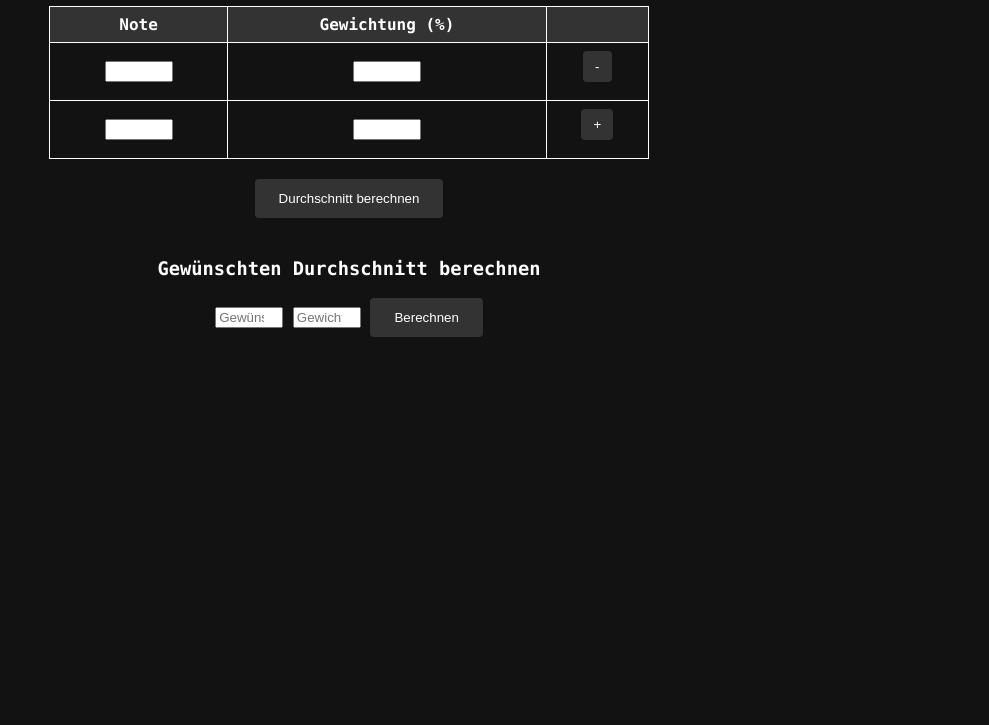
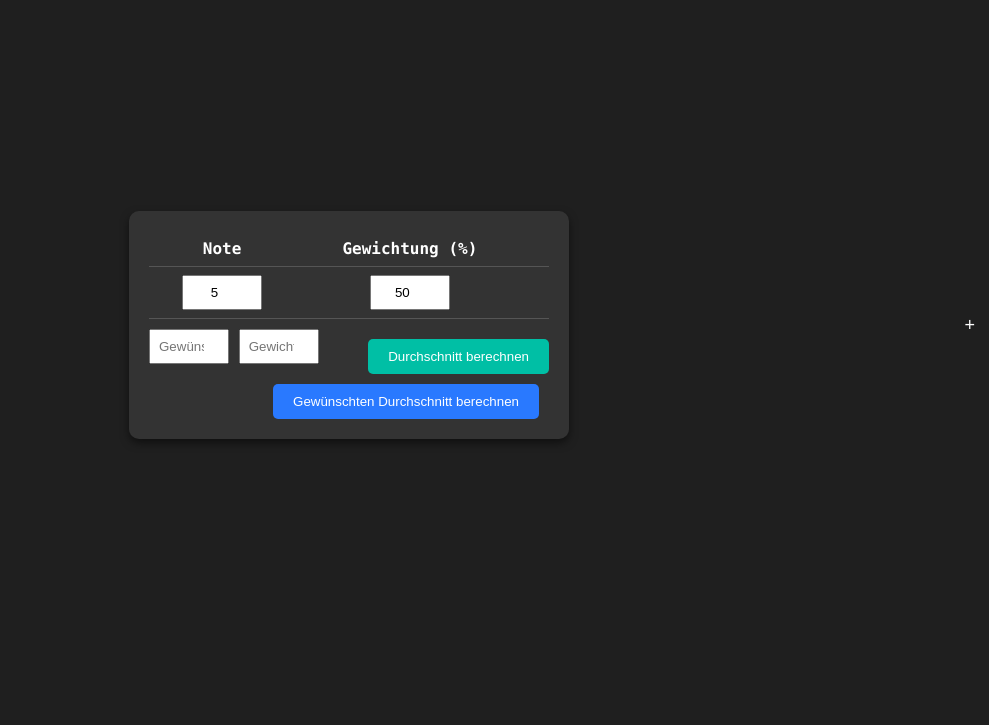
Before and after one commit to zkinorama/kinorama.dev, a plain HTML site: page index.html in a window 1280 px wide. Shown: the part 75-800 px from the top of the page, without its empty margins (291-1280 px from the left). Drawn offline with Linux system fonts and the light colour scheme.

Commit message:
Update index.html

```diff
--- a/index.html
+++ b/index.html
@@ -6,68 +6,90 @@
     <title>Notenrechner</title>
     <style>
         body {
-        background-color: #121212; /* Dunkler Hintergrund */
-        color: #FFFFFF; /* Weiße Schrift */
-        font-family: Monaco, monospace; /* Schriftart Monaco */
-        text-align: center;
+            font-family: Monaco, monospace;
+            background-color: #1f1f1f;
+            color: #ffffff;
+            margin: 0;
+            display: flex;
+            justify-content: center;
+            align-items: center;
+            height: 100vh;
         }
         .container {
-        margin: 20px auto;
-        width: 80%;
-        max-width: 600px;
+            background-color: #333;
+            padding: 20px;
+            border-radius: 10px;
+            box-shadow: 0 4px 8px rgba(0, 0, 0, 0.5);
+            width: 400px;
         }
         table {
             width: 100%;
-        margin-bottom: 20px;
+            margin-bottom: 10px;
             border-collapse: collapse;
         }
-    table, th, td {
-        border: 1px solid #FFFFFF; /* Weiße Rahmen */
+        table th, table td {
+            border-bottom: 1px solid #555;
+            padding: 8px;
+            text-align: center;
         }
-    th, td {
-        padding: 8px;
+        table th {
+            position: relative;
         }
-    th {
-        background-color: #333333; /* Dunkles Grau für Kopfzeile */
+        .add-remove-btn {
+            background-color: transparent;
+            border: none;
+            color: #fff;
+            cursor: pointer;
+            font-size: 18px;
+            outline: none;
+            position: absolute;
+            top: 50%;
+            transform: translateY(-50%);
+            right: 8px;
+        }
+        .add-remove-btn:hover {
+            color: #00bfa5;
+        }
+        #calculate-btn {
+            background-color: #00bfa5;
+            border: none;
+            color: #fff;
+            cursor: pointer;
+            padding: 10px 20px;
+            border-radius: 5px;
+            float: right;
+            margin-top: 10px;
+        }
+        #calculate-btn:hover {
+            background-color: #00e6cb;
+        }
+        #desired-average-btn {
+            background-color: #2979ff;
+            border: none;
+            color: #fff;
+            cursor: pointer;
+            padding: 10px 20px;
+            border-radius: 5px;
+            float: right;
+            margin-top: 10px;
+            margin-right: 10px;
+        }
+        #desired-average-btn:hover {
+            background-color: #448aff;
+        }
+        #result {
+            margin-top: 10px;
+            font-size: 16px;
         }
         input[type="number"] {
+            padding: 8px;
             width: 60px;
             text-align: center;
-    }
-    .add-row, .remove-row {
-        cursor: pointer;
-        color: #FFFFFF;
-        background-color: #333333;
-        border: none;
-        padding: 8px 12px;
-        text-align: center;
-        text-decoration: none;
-        display: inline-block;
-        margin-bottom: 10px;
-        border-radius: 4px;
-    }
-    .calculate-btn {
-        cursor: pointer;
-        color: #FFFFFF;
-        background-color: #333333;
-        border: none;
-        padding: 12px 24px;
-        text-align: center;
-        text-decoration: none;
-        display: inline-block;
-        margin-bottom: 20px;
-        border-radius: 4px;
-    }
-    .result {
-        margin-top: 20px;
-        font-size: 18px;
         }
     </style>
 </head>
 <body>
     <div class="container">
-    <h1>Notenrechner</h1>
-
         <table id="grades-table">
             <thead>
                 <tr>
@@ -78,88 +100,88 @@
             </thead>
             <tbody>
                 <tr>
-                <td><input type="number" min="1" max="6"></td>
-                <td><input type="number" min="1" max="100"></td>
-                <td><button class="remove-row" onclick="removeRow(this)">-</button></td>
-            </tr>
-            <tr>
-                <td><input type="number" min="1" max="6"></td>
-                <td><input type="number" min="1" max="100"></td>
-                <td><button class="add-row" onclick="addRow()">+</button></td>
+                    <td><input type="number" min="1" max="6" step="0.1" value="5"></td>
+                    <td><input type="number" min="1" max="100" value="50"></td>
+                    <td><button class="add-remove-btn" onclick="addRow()">+</button></td>
                 </tr>
             </tbody>
         </table>
-
-    <button class="calculate-btn" onclick="calculateAverage()">Durchschnitt berechnen</button>
-    <div id="average-result" class="result"></div>
-
-    <h3>Gewünschten Durchschnitt berechnen</h3>
-    <input type="number" id="desired-average" min="1" max="6" placeholder="Gewünschter Durchschnitt">
-    <input type="number" id="next-weight" min="1" max="100" placeholder="Gewichtung (%)">
-    <button class="calculate-btn" onclick="calculateNextGrade()">Berechnen</button>
-    <div id="next-grade-result" class="result"></div>
+        <button id="calculate-btn" onclick="calculateAverage()">Durchschnitt berechnen</button>
+        <div id="average"></div>
+        <button id="desired-average-btn" onclick="calculateDesiredGrade()">Gewünschten Durchschnitt berechnen</button>
+        <div>
+            <input type="number" id="desired-average" min="1" max="6" step="0.1" placeholder="Gewünschter Durchschnitt">
+            <input type="number" id="next-test-weight" min="1" max="100" placeholder="Gewichtung des nächsten Tests (%)">
+        </div>
+        <div id="result"></div>
     </div>
 
     <script>
         function addRow() {
-        var table = document.getElementById('grades-table').getElementsByTagName('tbody')[0];
-        var newRow = table.insertRow(-1);
-        newRow.innerHTML = '<td><input type="number" min="1" max="6"></td>' +
-                           '<td><input type="number" min="1" max="100"></td>' +
-                           '<td><button class="remove-row" onclick="removeRow(this)">-</button></td>';
+            const table = document.getElementById("grades-table").getElementsByTagName('tbody')[0];
+            const newRow = table.insertRow(-1);
+            const cells = ["Note", "Gewichtung (%)", ""];
+            for (let i = 0; i < cells.length; i++) {
+                const cell = newRow.insertCell(i);
+                if (i < 2) {
+                    const input = document.createElement("input");
+                    input.type = "number";
+                    input.min = (i === 0) ? "1" : "1";
+                    input.max = (i === 0) ? "6" : "100";
+                    input.value = (i === 0) ? "5" : "50";
+                    input.style.textAlign = "center";
+                    cell.appendChild(input);
+                } else {
+                    const button = document.createElement("button");
+                    button.className = "add-remove-btn";
+                    button.textContent = "-";
+                    button.onclick = function() {
+                        if (table.rows.length > 2) {
+                            table.deleteRow(newRow.rowIndex);
                         }
-
-    function removeRow(button) {
-        var row = button.parentNode.parentNode;
-        if (row.parentNode.rows.length > 2) {
-            row.parentNode.removeChild(row);
-        } else {
-            alert('Mindestens eine Zeile muss vorhanden sein.');
+                    };
+                    cell.appendChild(button);
+                }
             }
         }
 
         function calculateAverage() {
-        var table = document.getElementById('grades-table');
-        var rows = table.rows;
-        var totalPoints = 0;
-        var totalWeight = 0;
-
-        for (var i = 1; i < rows.length - 1; i++) {
-            var cells = rows[i].cells;
-            var grade = parseInt(cells[0].querySelector('input').value);
-            var weight = parseInt(cells[1].querySelector('input').value);
-            totalPoints += grade * (weight / 100);
-            totalWeight += weight;
+            const table = document.getElementById("grades-table").getElementsByTagName('tbody')[0];
+            let sum = 0;
+            let weightSum = 0;
+            for (let i = 0; i < table.rows.length; i++) {
+                const grade = parseFloat(table.rows[i].cells[0].querySelector("input").value);
+                const weight = parseFloat(table.rows[i].cells[1].querySelector("input").value);
+                sum += grade * (weight / 100);
+                weightSum += weight;
+            }
+            const average = sum / (weightSum / 100);
+            document.getElementById("average").textContent = `Durchschnitt: ${average.toFixed(1)}`;
         }
 
-        var average = totalPoints / (totalWeight / 100);
-
-        document.getElementById('average-result').textContent = 'Durchschnitt: ' + average.toFixed(2);
+        function calculateDesiredGrade() {
+            const desiredAverage = parseFloat(document.getElementById("desired-average").value);
+            const nextTestWeight = parseFloat(document.getElementById("next-test-weight").value);
+            const currentAverage = calculateCurrentAverage();
+            if (isNaN(desiredAverage) || isNaN(nextTestWeight) || isNaN(currentAverage)) {
+                document.getElementById("result").textContent = "Bitte füllen Sie alle Felder aus.";
+                return;
+            }
+            const requiredGrade = (desiredAverage * ((currentAverage + nextTestWeight) / 100) - (currentAverage * (1 - (nextTestWeight / 100)))) / (nextTestWeight / 100);
+            document.getElementById("result").textContent = `Benötigte Note im nächsten Test: ${requiredGrade.toFixed(1)}`;
         }
 
-    function calculateNextGrade() {
-        var desiredAverage = parseFloat(document.getElementById('desired-average').value);
-        var nextWeight = parseInt(document.getElementById('next-weight').value);
-
-        var table = document.getElementById('grades-table');
-        var rows = table.rows;
-        var totalPoints = 0;
-        var totalWeight = 0;
-
-        for (var i = 1; i < rows.length - 1; i++) {
-            var cells = rows[i].cells;
-            var grade = parseInt(cells[0].querySelector('input').value);
-            var weight = parseInt(cells[1].querySelector('input').value);
-            totalPoints += grade * (weight / 100);
-            totalWeight += weight;
+        function calculateCurrentAverage() {
+            const table = document.getElementById("grades-table").getElementsByTagName('tbody')[0];
+            let sum = 0;
+            let weightSum = 0;
+            for (let i = 0; i < table.rows.length; i++) {
+                const grade = parseFloat(table.rows[i].cells[0].querySelector("input").value);
+                const weight = parseFloat(table.rows[i].cells[1].querySelector("input").value);
+                sum += grade * (weight / 100);
+                weightSum += weight;
             }
-
-        var currentAverage = totalPoints / (totalWeight / 100);
-
-        var requiredPoints = (desiredAverage * (totalWeight + nextWeight) / 100) - totalPoints;
-        var requiredGrade = requiredPoints / (nextWeight / 100);
-
-        document.getElementById('next-grade-result').textContent = 'Nächste Note: ' + requiredGrade.toFixed(2);
+            return sum / (weightSum / 100);
         }
     </script>
 </body>
```
Lines whose indentation alone changed are shown as unchanged.
